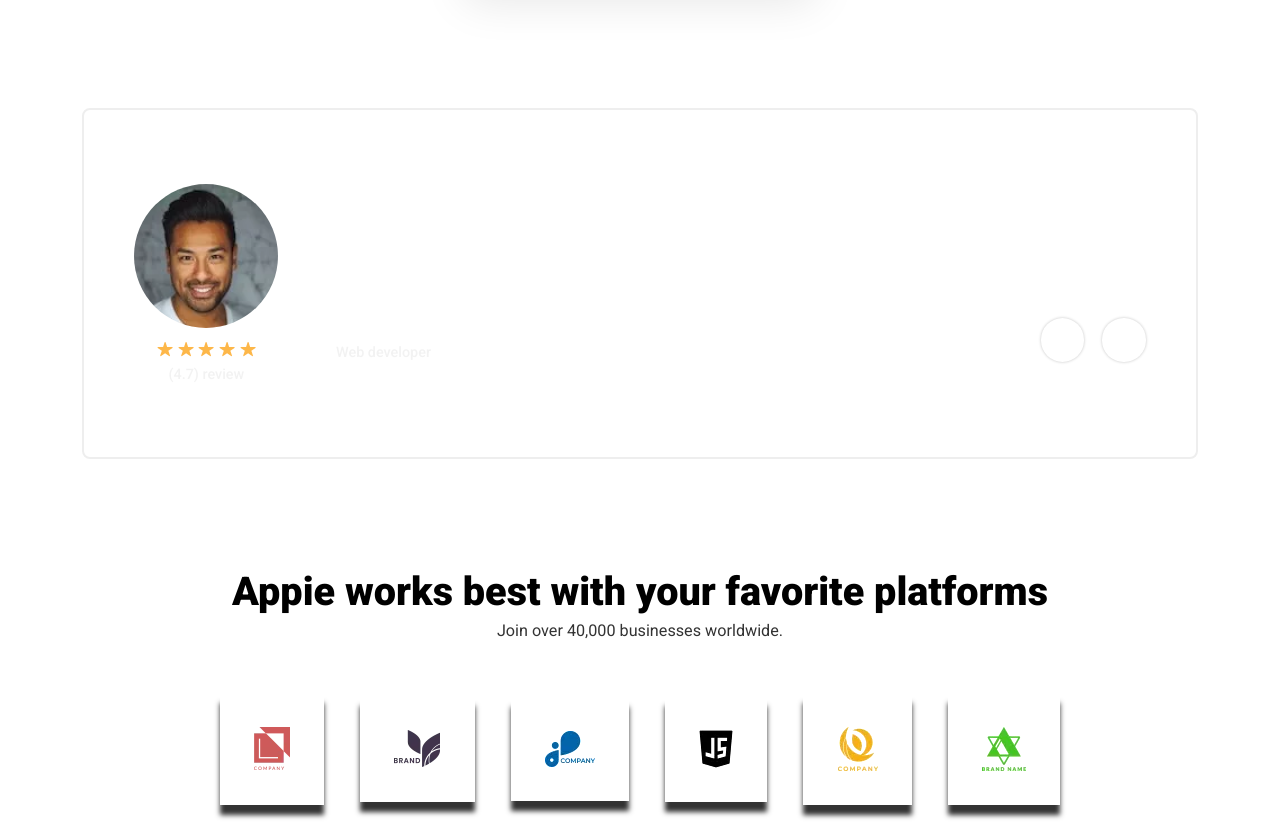
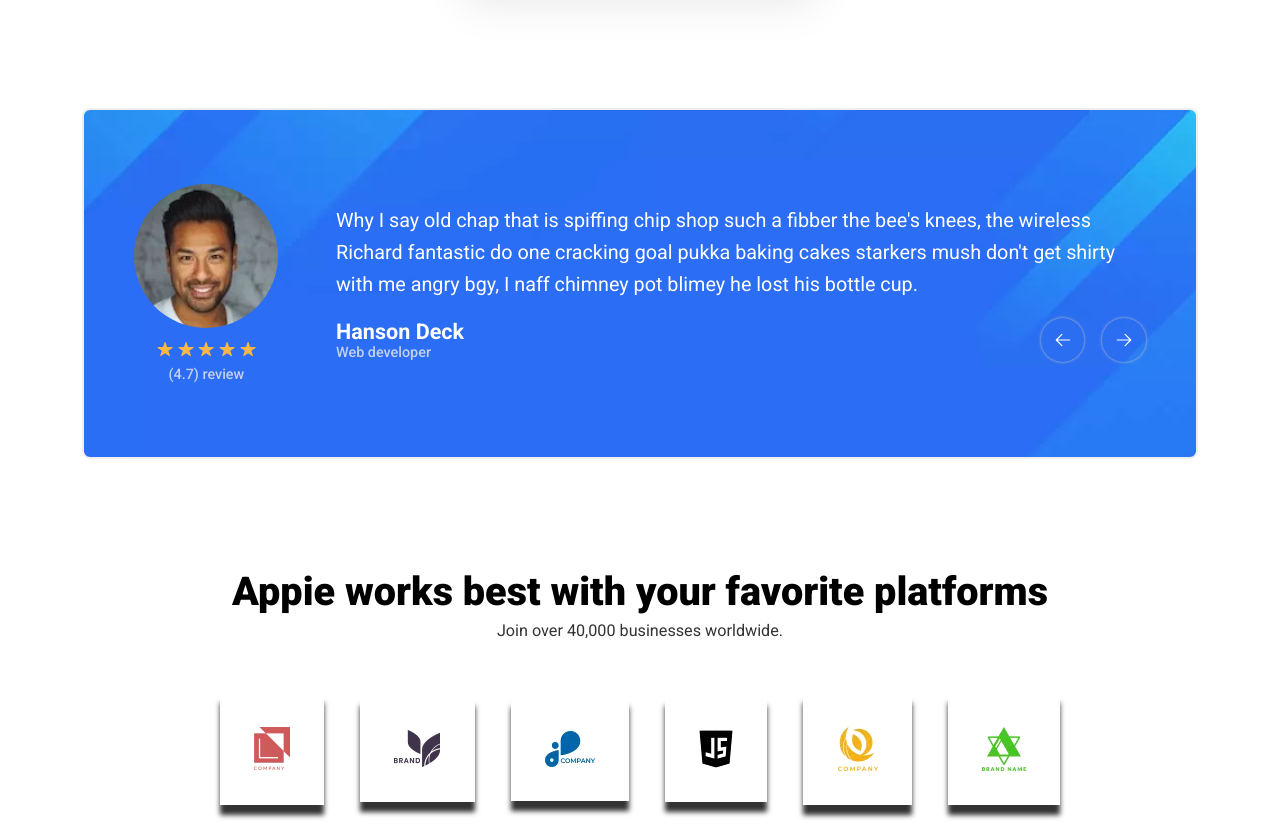
Before and after one commit to mostafa20220/Appie, a plain HTML site: page index.html in a window 1280 px wide. Shown: the part 5229-6067 px from the top of the page. Drawn offline with nearby package versions, Linux system fonts and the light colour scheme; the site is published under a folder, as on GitHub Pages, so addresses that start at the root find nothing.

Commit message:
Fix Broken Background Image

```diff
--- a/css/section-testimonial.css
+++ b/css/section-testimonial.css
@@ -10,7 +10,7 @@
   border-radius: 8px;
   border: 2px solid #eee;
   transition: all 0.3s;
-  background-image: url(/imgs/testimonial-bg.webp);
+  background-image: url(../imgs/testimonial-bg.webp);
   padding: 14.2rem 16.6rem;
 }
 
```
